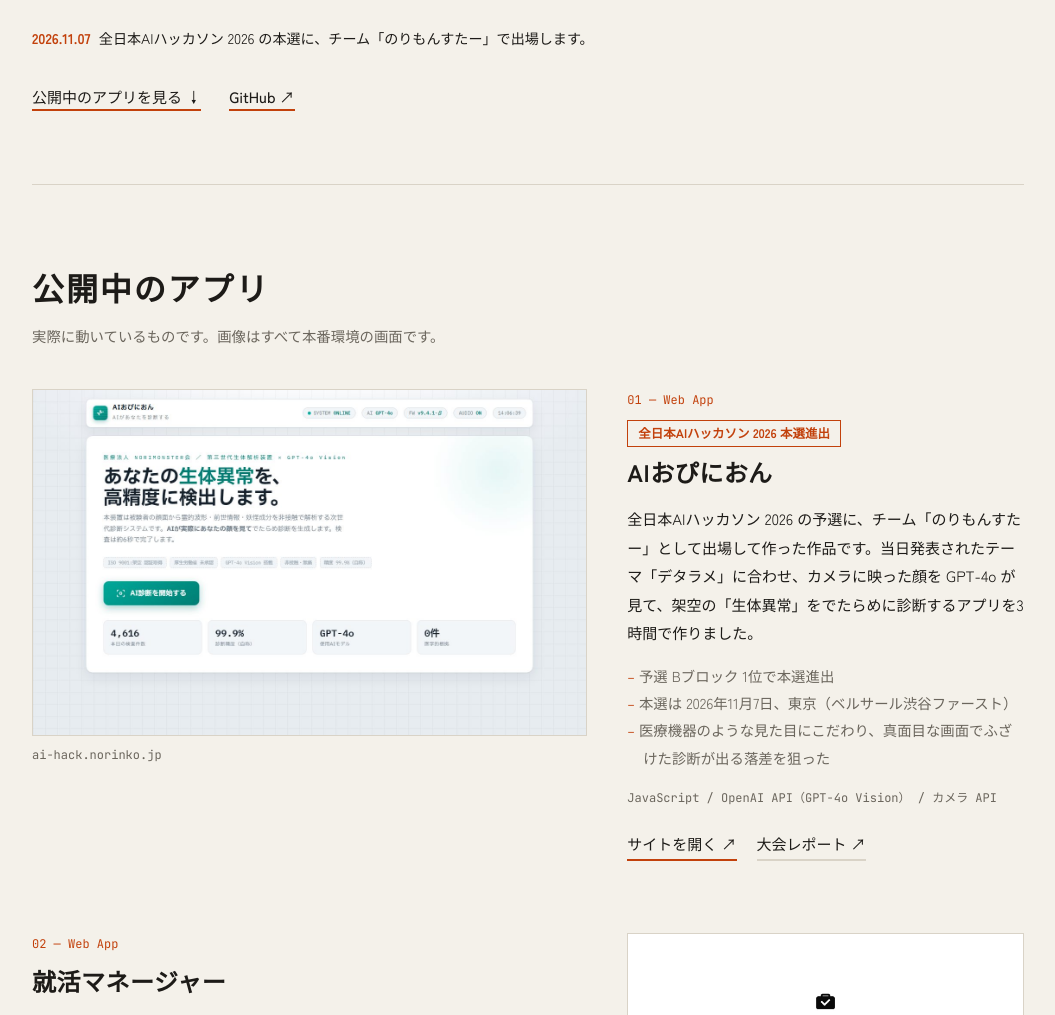
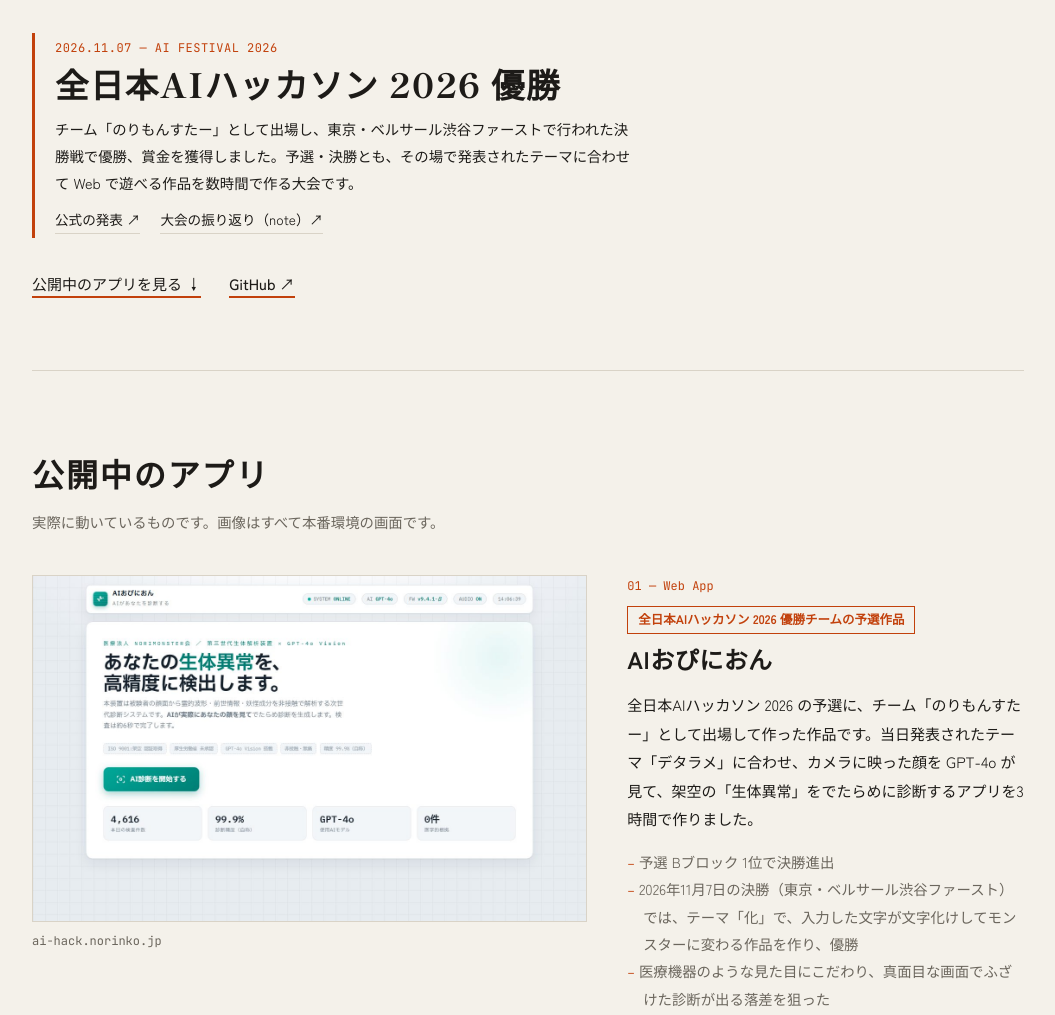
Before and after one commit to norinnko/portfolio, a plain HTML site: page index.html in a window 1280 px wide. Shown: the part 474-1489 px from the top of the page, without its empty margins (112-1167 px from the left). Drawn offline with Linux system fonts and the light colour scheme.

Commit message:
全日本AIハッカソン 2026 優勝を追記
Co-Authored-By: Claude Opus 5.5 <noreply@anthropic.com>

```diff
--- a/data.js
+++ b/data.js
@@ -86,11 +86,11 @@ const WORKS = [
     category: "Web App",
     desc: "全日本AIハッカソン 2026 の予選に、チーム「のりもんすたー」として出場して作った作品です。当日発表されたテーマ「デタラメ」に合わせ、カメラに映った顔を GPT-4o が見て、架空の「生体異常」をでたらめに診断するアプリを3時間で作りました。",
     points: [
-      "予選 Bブロック 1位で本選進出",
-      "本選は 2026年11月7日、東京（ベルサール渋谷ファースト）",
+      "予選 Bブロック 1位で決勝進出",
+      "2026年11月7日の決勝（東京・ベルサール渋谷ファースト）では、テーマ「化」で、入力した文字が文字化けしてモンスターに変わる作品を作り、優勝",
       "医療機器のような見た目にこだわり、真面目な画面でふざけた診断が出る落差を狙った",
     ],
-    award: { label: "全日本AIハッカソン 2026 本選進出", url: "https://www.aifestival.jp/news/japanaihack2026-03" },
+    award: { label: "全日本AIハッカソン 2026 優勝チームの予選作品", url: "https://www.aifestival.jp/news/japanaihack2026-03", linkLabel: "予選レポート ↗" },
     tags: ["JavaScript", "OpenAI API（GPT-4o Vision）", "カメラ API"],
     url: "https://ai-hack.norinko.jp/",
     repo: "",
--- a/index.html
+++ b/index.html
@@ -44,7 +44,17 @@
           もともとはセキュリティの勉強から始めて、脆弱性診断の練習環境やハニーポットも作りました。
         </p>
       </div>
-      <p class="hero-news"><b>2026.11.07</b>全日本AIハッカソン 2026 の本選に、チーム「のりもんすたー」で出場します。</p>
+      <aside class="hero-award">
+        <p class="award-date mono">2026.11.07 — AI FESTIVAL 2026</p>
+        <p class="award-title">全日本AIハッカソン 2026 優勝</p>
+        <p class="award-body">
+          チーム「のりもんすたー」として出場し、東京・ベルサール渋谷ファーストで行われた決勝戦で優勝、賞金を獲得しました。予選・決勝とも、その場で発表されたテーマに合わせて Web で遊べる作品を数時間で作る大会です。
+        </p>
+        <p class="award-links">
+          <a href="https://x.com/24aihackathon/status/2118986999902376308" target="_blank" rel="noopener">公式の発表 ↗</a>
+          <a href="https://note.com/shi3zblog/n/na95758402577" target="_blank" rel="noopener">大会の振り返り（note）↗</a>
+        </p>
+      </aside>
       <ul class="hero-links">
         <li><a href="#live">公開中のアプリを見る ↓</a></li>
         <li><a href="https://github.com/norinnko" target="_blank" rel="noopener">GitHub ↗</a></li>
--- a/script.js
+++ b/script.js
@@ -52,7 +52,7 @@ $("#showcase").innerHTML = LIVE.map((w, i) => {
       ${tech(w.tags)}
       <div class="show-links">
         ${w.url ? link(w.url, "サイトを開く ↗") : ""}
-        ${w.award?.url ? link(w.award.url, "大会レポート ↗", "sub") : ""}
+        ${w.award?.url ? link(w.award.url, w.award.linkLabel || "大会レポート ↗", "sub") : ""}
         ${w.repo ? link(w.repo, "GitHub ↗", "sub") : ""}
       </div>
     </div>
--- a/style.css
+++ b/style.css
@@ -109,8 +109,19 @@ main { max-width: 1040px; margin: 0 auto; padding: 0 24px; }
   font-size: .78rem; font-weight: 700; color: var(--accent);
   border: 1px solid var(--accent); padding: 1px 10px;
 }
-.hero-news { margin-top: 28px; font-size: .88rem; }
-.hero-news b { color: var(--accent); font-weight: 700; margin-right: .6em; }
+.hero-award {
+  margin-top: 36px; max-width: 40em;
+  border-left: 3px solid var(--accent); padding: 4px 0 4px 20px;
+}
+.award-date { font-size: .75rem; color: var(--accent); letter-spacing: .04em; }
+.award-title {
+  font-family: "Shippori Mincho", serif; font-weight: 800;
+  font-size: clamp(1.5rem, 4.2vw, 2.1rem); line-height: 1.35; letter-spacing: .04em; margin: 2px 0 8px;
+}
+.award-body { font-size: .9rem; }
+.award-links { display: flex; gap: 20px; flex-wrap: wrap; margin-top: 10px; font-size: .85rem; }
+.award-links a { text-decoration: none; border-bottom: 1px solid var(--rule); }
+.award-links a:hover { color: var(--accent); border-color: var(--accent); }
 .show h3 { font-size: 1.5rem; font-weight: 700; margin: 2px 0 10px; letter-spacing: .02em; }
 .show-desc { color: var(--ink); }
 .points { margin-top: 14px; font-size: .9rem; color: var(--sub); }
```
Also changed, not shown: img/ogp.png.
